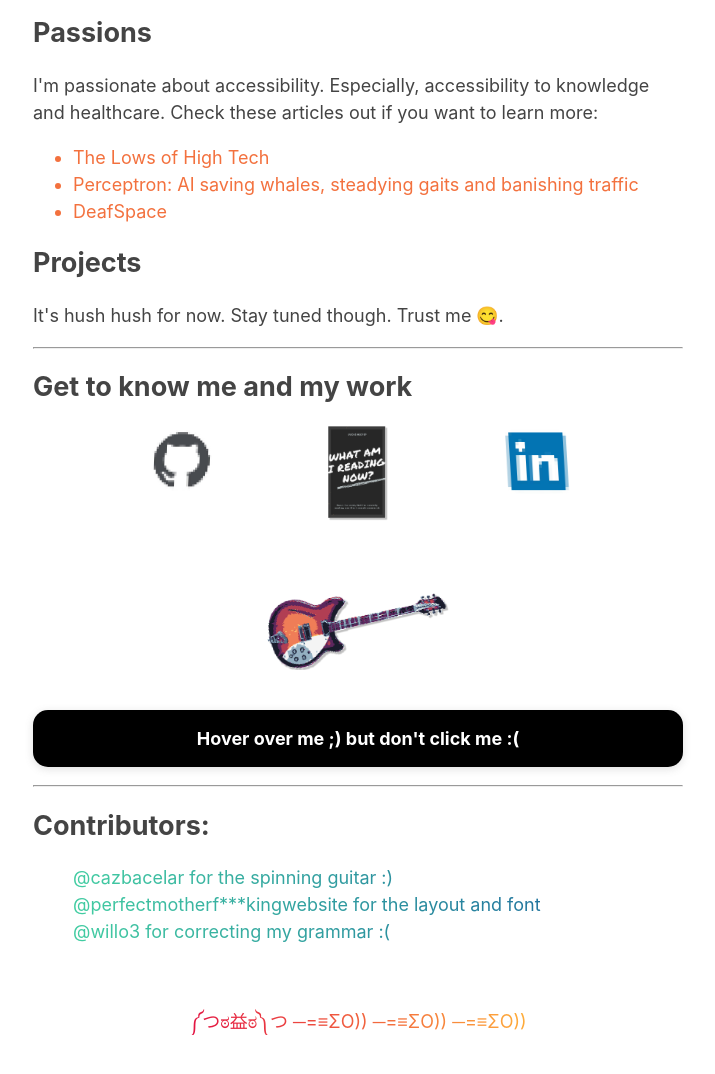
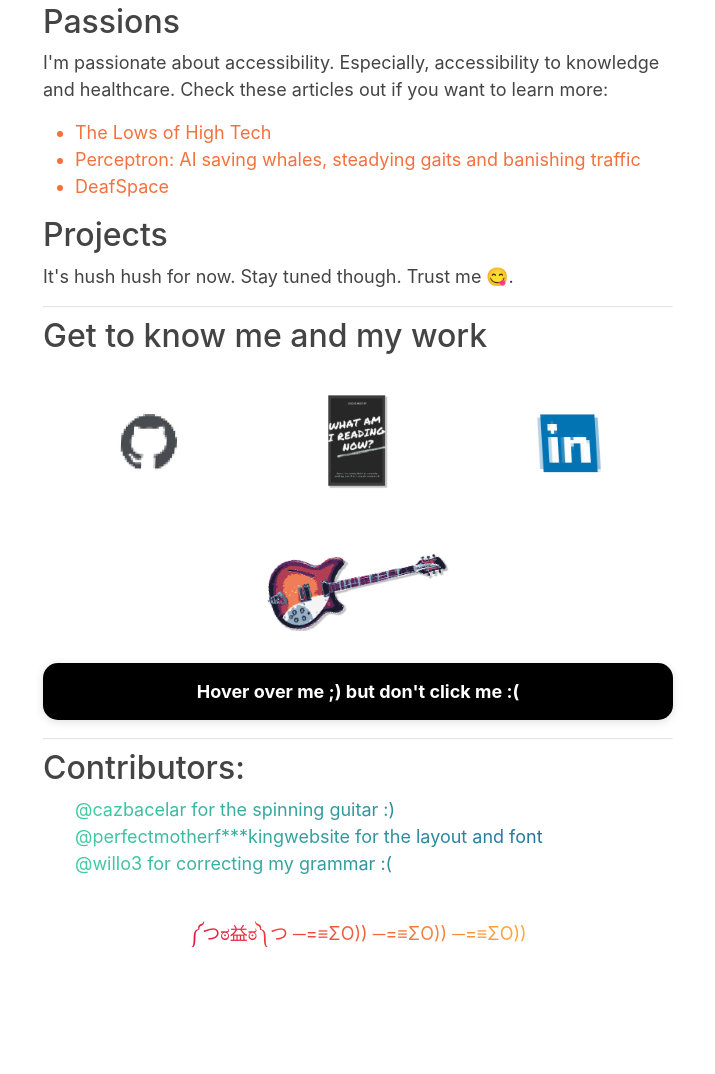
Before and after one commit to LucasNseyep/profile, a plain HTML site: page index.html in a window 1280 px wide. Shown: the part 842-1916 px from the top of the page, without its empty margins (282-997 px from the left). After the commit the page ends 1845 px from the top, so only its background shows below. Drawn offline with nearby package versions, Linux system fonts and the light colour scheme.

Commit message:
make my profile prettier

```diff
--- a/index.html
+++ b/index.html
@@ -3,6 +3,7 @@
   <head>
     <meta charset="UTF-8">
     <meta name="viewport" content="width=device-width, initial-scale=1.0">
+    <link href="https://cdn.jsdelivr.net/npm/bootstrap@5.1.3/dist/css/bootstrap.min.css" rel="stylesheet" integrity="sha384-1BmE4kWBq78iYhFldvKuhfTAU6auU8tT94WrHftjDbrCEXSU1oBoqyl2QvZ6jIW3" crossorigin="anonymous">
     <link rel="stylesheet" href= "style.css">
     <title>I'm sorry I called you dummy ԅ(≖‿≖ԅ)</title>
   </head>
@@ -15,6 +16,7 @@
       </ul>
     </div> -->
     <!--Write your code below!-->
+
     <h1>Call me Lucas, <em class="sunset-gradient-text">Dummy</em> 🤞</h1>
       <div class="profile"></div>
       <p>I was born and raised in China. After graduating from a French highschool, I came to the UK to study Materials Science and Engineering.
@@ -43,27 +45,41 @@
         <p> It's hush hush for now. Stay tuned though. Trust me 😋.</p>
       <hr>
       <h2>Get to know me and my work</h2>
-      <div class="links">
-        <div class="link">
+      <div class="social-links">
+        <div class="mylink">
           <a href="https://github.com/LucasNseyep" target="_blank">
             <img class="logo" src='./images/github_logo.png' alt='Github' width='70'>
           </a>
+        </div>
+        <div class="mylink">
           <a href="https://www.goodreads.com/user/show/155420320-lucas-nseyep" target="_blank">
             <img class="logo" src='./images/goodreads_link.png' alt='GoodReads' width='60'>
           </a>
+        </div>
+        <div class="mylink">
           <a href="https://www.linkedin.com/in/lucas-nseyep/" target="_blank">
             <img class="logo" src='./images/Linkedin_logo.png' alt='LinkedIn' width='70'>
           </a>
         </div>
-        <div class="link" id="spin">
-          <a href="https://open.spotify.com/playlist/3m8q8mFBWA6seSKu6WWGPU?si=be289d7093814bc3&pt=c1f7d8ab8f7ef730fb4fcc586a00e022" target="_blank">
+      </div>
+        <div class="mylink" id="spin">
+          <!-- <a href="https://open.spotify.com/playlist/3m8q8mFBWA6seSKu6WWGPU?si=be289d7093814bc3&pt=c1f7d8ab8f7ef730fb4fcc586a00e022" target="_blank">
             <img src='./images/rickenbacker_guitatr.png' alt='LinkedIn' width='200'>
+          </a> -->
+          <a data-toggle="collapse" href="#spotifycollapse" role="button" aria-expanded="false" aria-controls="spotifycollapse">
+            <img src='./images/rickenbacker_guitatr.png' alt='MySpotifyPlaylist' width='200'>
           </a>
         </div>
-        <div class="link">
-          <a href="https://bit.ly/3XlOb86" class="btn-yours" target="_blank">Hover over me ;) but don't click me :(</a>
+        <div class="spot collapse mb-0" id="spotifycollapse">
+          <iframe style="border-radius:12px" src="https://open.spotify.com/embed/playlist/3m8q8mFBWA6seSKu6WWGPU?utm_source=generator" width="100%" height="352" frameBorder="0" allowfullscreen="" allow="autoplay; clipboard-write; encrypted-media; fullscreen; picture-in-picture" loading="lazy"></iframe>
         </div>
       </div>
+      <div class="">
+        <div class="mylink">
+          <a href="https://bit.ly/3XlOb86" class="bton-yours" target="_blank">Hover over me ;) but don't click me :(</a>
+        </div>
+      </div>
+      <div class="page-bottom">
           <hr>
           <h2>Contributors:</h2>
           <ul>
@@ -76,5 +92,11 @@
           <div class="testing">
             <p class="sunset-gradient-text page-bottom-ascii">༼つಠ益ಠ༽つ ─=≡ΣO)) ─=≡ΣO)) ─=≡ΣO))</p>
           </div>
+        </div>
+
+
+        <script src="https://code.jquery.com/jquery-3.2.1.slim.min.js" integrity="sha384-KJ3o2DKtIkvYIK3UENzmM7KCkRr/rE9/Qpg6aAZGJwFDMVNA/GpGFF93hXpG5KkN" crossorigin="anonymous"></script>
+        <script src="https://cdn.jsdelivr.net/npm/popper.js@1.12.9/dist/umd/popper.min.js" integrity="sha384-ApNbgh9B+Y1QKtv3Rn7W3mgPxhU9K/ScQsAP7hUibX39j7fakFPskvXusvfa0b4Q" crossorigin="anonymous"></script>
+        <script src="https://cdn.jsdelivr.net/npm/bootstrap@4.0.0/dist/js/bootstrap.min.js" integrity="sha384-JZR6Spejh4U02d8jOt6vLEHfe/JQGiRRSQQxSfFWpi1MquVdAyjUar5+76PVCmYl" crossorigin="anonymous"></script>
     </body>
 </html>
--- a/style.css
+++ b/style.css
@@ -73,17 +73,18 @@ a {
   text-decoration: none; /* no underline */
 }
 
-.link {
+.mylink {
   width: 100%;
   display: flex;
   justify-content: space-evenly;
+  padding-top: 2rem;
 }
 
-.links {
-  height: 350px;
+.social-links {
+  width: 100%;
+  height: auto;
   display: flex;
-  flex-direction: column;
-  justify-content: space-between;
+  justify-content: space-evenly;
   align-items: center;
 }
 
@@ -101,7 +102,7 @@ a {
   color: transparent;
 }
 
-.btn-yours {
+.bton-yours {
   width: 100%;
   border-radius: 15px;
   color: white;
@@ -115,10 +116,11 @@ a {
   margin-bottom: 9px;
 }
 
-.btn-yours:hover {
+.bton-yours:hover {
   background: linear-gradient(90deg, rgba(0,0,0,1) 0%, rgba(0,0,0,1) 30%, rgba(7,134,126,1) 40%, rgba(42,163,84,1) 56%, rgba(114,65,115,1) 74%, rgba(255,0,78,1) 87%, rgba(188,191,22,1) 100%);
   background-size: 400% 400%;
 	animation: gradient 14s ease infinite;
+  color: white;
 }
 
 @keyframes gradient {
@@ -178,3 +180,10 @@ a {
   justify-content: center;
   align-items: center;
 }
+
+.page-bottom {
+}
+
+.spot {
+  margin-top: 2rem;
+}
```
Lines whose indentation alone changed are shown as unchanged.
